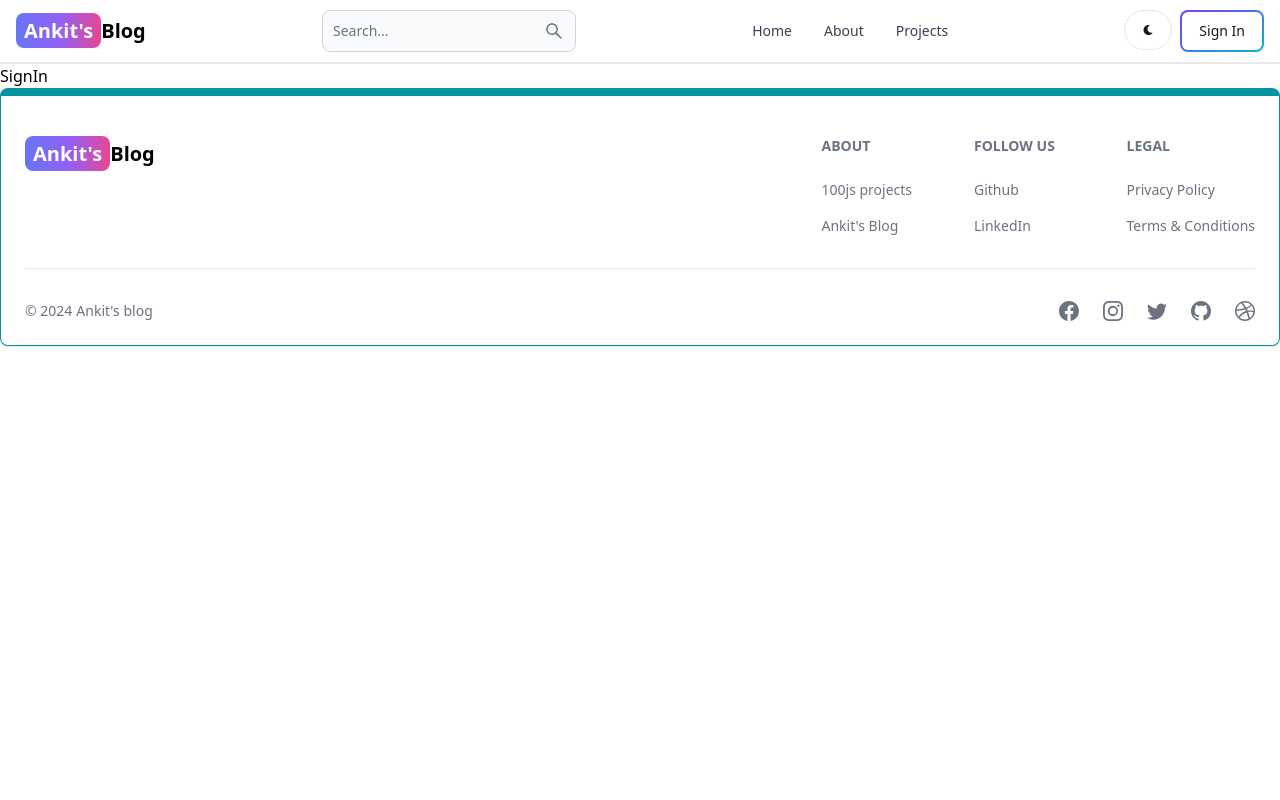
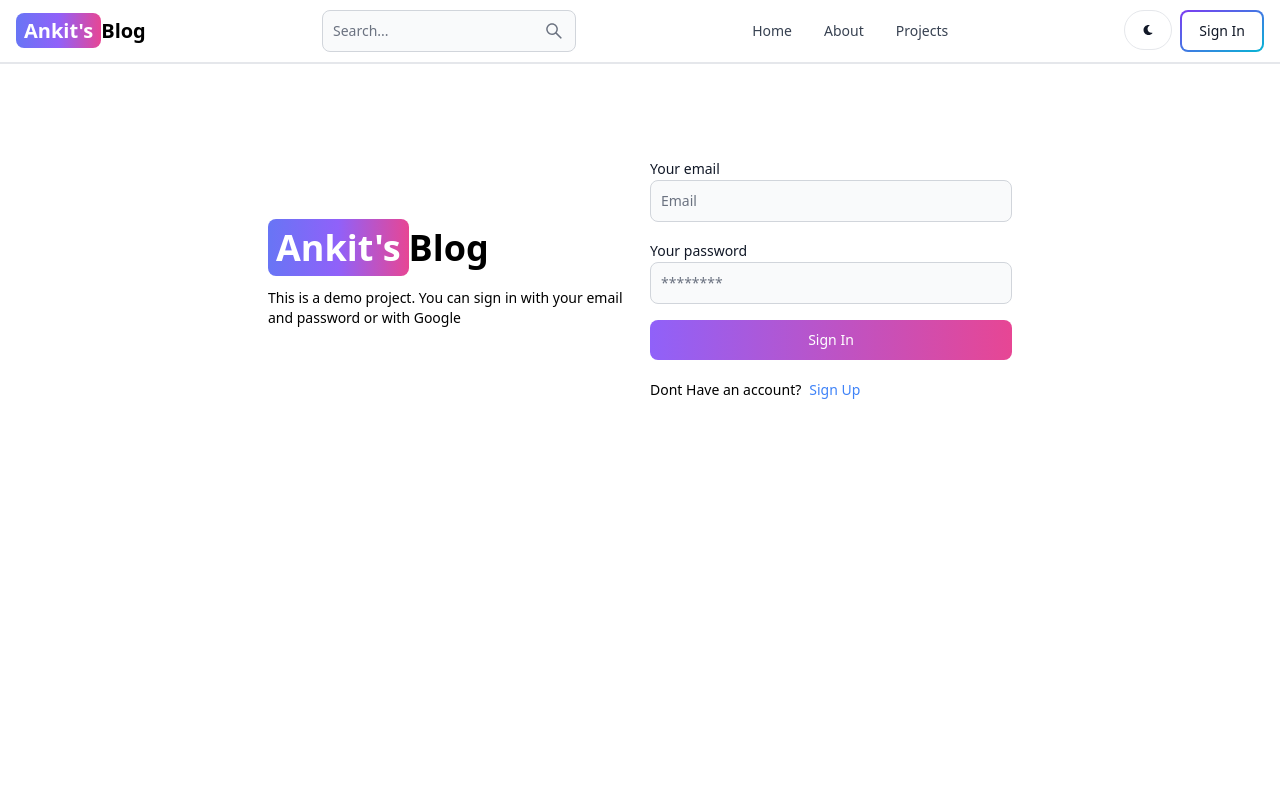
Before and after one commit to ankit-2706/MERN_blog, a React app in the folder client/: page /sign-in in a window 1280 px wide. Shown: the top 800 px of the page. Built offline with nearby package versions, Linux system fonts and the light colour scheme; the HTML template or start-up script is replaced by a standard one.

Commit message:
complete signin functionality

```diff
--- a/client/src/pages/Signin.jsx
+++ b/client/src/pages/Signin.jsx
@@ -1,7 +1,123 @@
+import { Button, Label, Spinner, TextInput } from "flowbite-react";
+import { useState } from "react";
+import { Link, useNavigate } from "react-router-dom";
+import { Alert } from "flowbite-react";
 
-export default function Signin() {
+export default function SignIn() {
+  const [formData, setFormData] = useState({});
+  const [errorMessage, setErrorMessage] = useState(null);
+  const [loading, setLoading] = useState(false);
+  const navigate = useNavigate();
+
+  //This the handler
+  const handleChange = (e) => {
+    setFormData({ ...formData, [e.target.id]: e.target.value.trim() });
+  };
+  // console.log(formData);
+  const handleSubmit = async (e) => {
+    e.preventDefault();
+    if ( !formData.email || !formData.password) {
+      return setErrorMessage("Please fill out all  fields.");
+    }
+    try {
+      setLoading(true);
+      setErrorMessage(null);
+      const res = await fetch("/api/auth/signin", {
+        method: "POST",
+        headers: { "Content-Type": "application/json" },
+        body: JSON.stringify(formData),
+      });
+      const data = await res.json();
+      if (data.success === false) {
+        return setErrorMessage(data.message);
+      }
+      setLoading(false);
+      if (res.ok) {
+        navigate("/");
+      }
+    } catch (error) {
+      setErrorMessage(error.message);
+      setLoading(false);
+    }
+  };
+
   return (
-    <div>
-      SignIn
-    </div>);
+    <div className="min-h-screen mt-20">
+      <div
+        className="flex flex-col p-3 max-w-3xl mx-auto md:flex-row
+      md:items-center gap-5"
+      >
+        {/* left */}
+        <div className="flex-1">
+          <Link
+            to="/"
+            className=" font-bold text-4xl
+             dark:text-white"
+          >
+            <span className="px-2 py-1 bg-gradient-to-r from-indigo-500 via-purple-500 to-pink-500 rounded-lg text-white">
+              Ankit&apos;s
+            </span>
+            Blog
+          </Link>
+          <p className="text-sm mt-5">
+            This is a demo project. You can sign in with your email and password
+            or with Google
+          </p>
+        </div>
+
+        {/*right*/}
+
+        <div className="flex-1">
+          <form className="flex flex-col gap-4" onSubmit={handleSubmit}>
+
+
+            <div>
+              <Label value="Your email" />
+              <TextInput
+                type="email"
+                placeholder="Email"
+                id="email"
+                onChange={handleChange}
+              />
+            </div>
+
+            <div>
+              <Label value="Your password" />
+              <TextInput
+                type="password"
+                placeholder="********"
+                id="password"
+                onChange={handleChange}
+              />
+            </div>
+            <Button
+              gradientDuoTone="purpleToPink"
+              type="submit"
+              disabled={loading}
+            >
+              {loading ? (
+                <>
+                  <Spinner size="sm" />
+                  <span className="pl-3">Loading...</span>
+                </>
+              ) : (
+                "Sign In"
+              )}
+            </Button>
+          </form>
+          <div className="flex gap-2 text-sm mt-5">
+            <span>Dont Have an account?</span>
+            <Link to="/sign-up" className="text-blue-500">
+              Sign Up
+            </Link>
+          </div>
+          {errorMessage && (
+            <Alert className="mt-5" color="failure">
+              {errorMessage}
+            </Alert>
+          )}
+        </div>
+      </div>
+    </div>
+  );
 }
```
